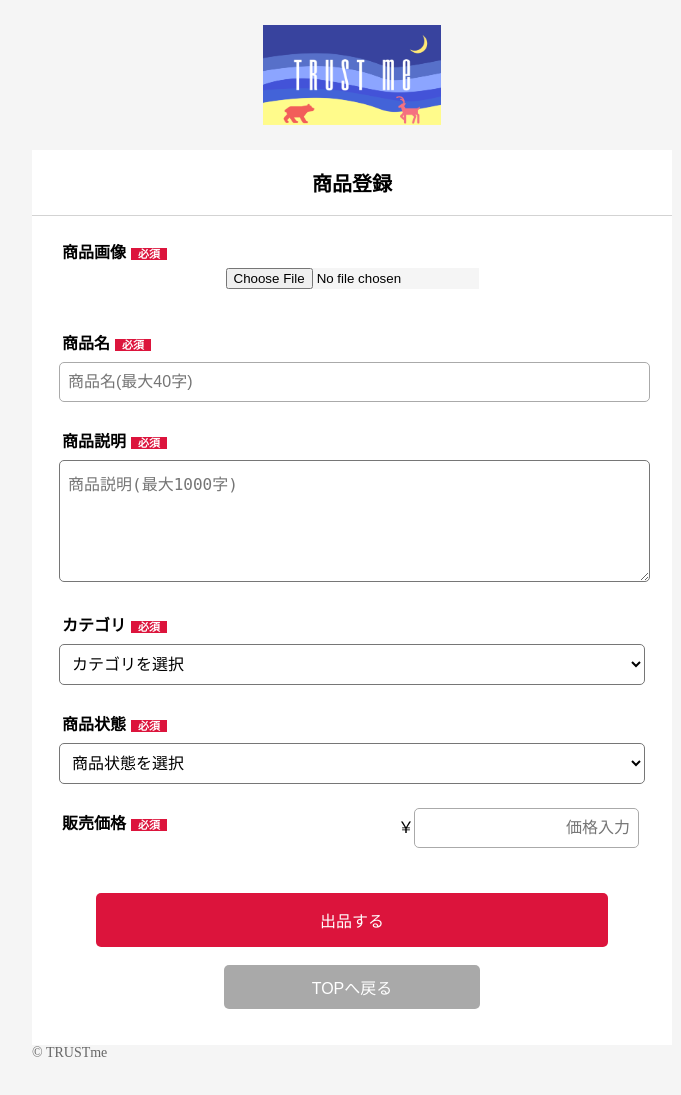
After one commit to hal-team2/freemarket, a PHP site: page /item_reg.html in a window 1280 px wide. The commit adds this page. Shown: the whole page, without its empty margins (288-969 px from the left). Run offline with PHP 8.4, Linux system fonts and the light colour scheme.

Commit message:
login and regist

```diff
--- /dev/null
+++ b/nakayam/css/item_reg.css
@@ -0,0 +1,148 @@
+@charset "utf-8";
+
+.header{
+	height: 150px;
+}
+
+.header img{
+	height: 100px;
+	margin-top: 25px;
+}
+
+.main{
+	width: 50%;
+}
+
+.font_b{
+	font-size: 20px;
+	font-weight: bold;
+}
+
+
+/********項目名****************/
+
+.sub{
+	text-align: left;
+	font-weight: bold;
+	font-size: 16px;
+	padding: 5px 30px;
+}
+
+.box{
+	text-align: left;
+	padding: 0px 15px;
+}
+
+
+/********必須マーク*************/
+
+.required{
+	background-color: #dc143c;
+	color: #fff;
+	font-size: 11px;
+	padding: 0px 7px;
+	margin-left: 5px;
+}
+
+/**********テキストボックス***********/
+
+.textbox{
+	width: 94%;
+	padding : 10px 8px;
+	margin: 3px 3px 3px 12px;
+	border-radius : 5px;
+	border-top: 1px solid #aaa;
+	border-left: 1px solid #aaa;
+	border-right: 1px solid #aaa;
+	border-bottom: 1px solid #aaa;
+	background-color: #fff;
+	font-size: 16px;
+}
+
+
+/********テキストエリア*************/
+
+textarea{
+	resize: vertical;
+	min-height: 40px;
+	width: 94%;
+	height: 100px;
+	padding : 10px 8px;
+	margin: 3px 3px 3px 12px;
+	border-radius : 5px;
+	background-color: #fff;
+	font-size: 16px;
+}
+
+
+/*******セレクト*****************/
+
+select{
+	width: 96%;
+	padding : 10px 8px;
+	margin: 3px 3px 3px 12px;
+	border-radius : 5px;
+	background-color: #fff;
+	font-size: 16px;
+}
+
+
+/******価格入力****************/
+
+.pricebox{
+	float: right;
+	text-align: right;
+}
+
+.pricebox input{
+	padding : 10px 8px;
+	margin: 3px 33px 3px 0px;
+	border-radius : 5px;
+	border-top: 1px solid #aaa;
+	border-left: 1px solid #aaa;
+	border-right: 1px solid #aaa;
+	border-bottom: 1px solid #aaa;
+	background-color: #fff;
+	font-size: 16px;
+	text-align: right;
+}
+
+
+/********ボタン装飾***************/
+
+.bt-design{
+	width: 80%;
+	padding : 15px;
+	border-radius: 5px;
+	background-color: crimson;
+	font-size: 16px;
+	color: #fff;
+
+	appearance: none;
+	outline: none;
+	border: none;
+	cursor: pointer;
+
+}
+
+.bt-design2{
+	width: 40%;
+	padding : 10px;
+	border-radius: 5px;
+	background-color: #a9a9a9;
+	font-size: 16px;
+	color: #fff;
+
+	appearance: none;
+	outline: none;
+	border: none;
+	cursor: pointer;
+}
+
+
+/*******fotter内テキスト***********/
+.content{
+		width: 50%;
+		margin-left: auto;
+		margin-right: auto;
+	}
--- /dev/null
+++ b/nakayam/css/main.css
@@ -0,0 +1,50 @@
+@charset "utf-8";
+
+*{
+	margin: 0;
+	padding: 0;
+	background-color:#f5f5f5;
+}
+
+.header{
+	background-color: #f5f5f5;
+	width: 100%;
+}
+
+.header p{
+	/*background-color: blue;*/
+	text-align: center;
+}
+
+.footer{
+	background-color: #f5f5f5;
+	width: 100%;
+	height: 50px;
+}
+
+.copyright p{
+	margin: 0;
+	color: #666666;
+	font-size: 14px;
+}
+
+
+.main{
+	background-color: #fff;
+	text-align: center;
+	margin: 0 auto;
+}
+
+.main p{
+	background-color: #fff;
+}
+
+.main a{
+	background-color:#fff;
+}
+
+.main hr{
+	background-color: lightgray;
+	height: 1px;
+	border: none;
+}
--- /dev/null
+++ b/nakayam/item_reg.html
@@ -0,0 +1,79 @@
+<!DOCTYPE html>
+<html lang="ja">
+<head>
+	<meta charset="utf-8">
+	<title>商品登録画面</title>
+	<meta name="description" content="サイトキャプションを入力">
+	<meta name="keywords" content="サイトキーワードを,で区切って入力">
+	<link rel="stylesheet" href="./css/main.css">
+	<link rel="stylesheet" href="./css/item_reg.css">
+</head>
+<body>
+	<div class="header">
+	<p><a href="#"><img src="./img/logo.png" alt="TRUSTME" class="logo"></a></p>
+	</div>
+<div class="main">
+  <br>
+  <p class="font_b">商品登録</p>
+  <br>
+  <hr>
+  <br>
+  <p class="sub">商品画像<span class="required">必須</span></p>
+  <p><input type="file" name="pic"></p>
+  <br>
+  <br>
+  <p class="sub">商品名<span class="required">必須</span></p>
+  <p class="box"><input type="text" name="name" class="textbox" placeholder="商品名(最大40字)"></p>
+  <br>
+  <p class="sub">商品説明<span class="required">必須</span></p>
+  <p class="box"><textarea name="content" placeholder="商品説明(最大1000字)"></textarea></p>
+  <br>
+  <p class="sub">カテゴリ<span class="required">必須</span></p>
+  <p class="box">
+    <select name="category">
+    <option value="">カテゴリを選択</option>
+    <option value="F">ファッション・アクセサリ－</option>
+    <option value="D">日用品・文具</option>
+    <option value="S">スポーツ用品</option>
+    <option value="B">ベビー用品</option>
+    <option value="I">インテリア・キッチン・ダイニング</option>
+    <option value="M">家電・オーディオ・モバイルグッズ</option>
+    <option value="C">コスメ・スキンケア</option>
+    <option value="P">書籍</option>
+    </select>
+  </p>
+  <br>
+  <p class="sub">商品状態<span class="required">必須</span></p>
+  <p class="box">
+    <select name="category">
+    <option value="">商品状態を選択</option>
+    <option value="0">新品・未使用</option>
+    <option value="1">未使用に近い</option>
+    <option value="2">目立った傷や汚れなし</option>
+    <option value="3">やや傷や汚れあり</option>
+    <option value="4">傷や汚れあり</option>
+    <option value="5">全体的に状態が悪い</option>
+    </select>
+  </p>
+  <br>
+  <p class="pricebox">￥<input type ="text" name="price" placeholder="価格入力"></p>
+  <p class="sub">販売価格<span class="required">必須</span></p>
+<br>
+<br>
+<br>
+<p><button type="submit" name="regist" class="bt-design">出品する</button></p>
+<br>
+<p><button type="submit" name="top" class="bt-design2">TOPへ戻る</button></p>
+<br>
+<br>
+</div>
+</div>
+<div class="footer">
+  <div class="content">
+    <div class="copyright">
+    <p>&copy; TRUSTme</p>
+    </div>
+  </div>
+</div>
+</body>
+</html>
--- a/TRUST ME/login.html
+++ b/nakayam/login.html
@@ -5,7 +5,8 @@
   <title>ログイン画面</title>
   <meta name="description" content="サイトキャプションを入力">
   <meta name="keywords" content="サイトキーワードを,で区切って入力">
-  <link rel="stylesheet" href="css.css">
+  <link rel="stylesheet" href="./css/main.css">
+  <link rel="stylesheet" href="./css/login.css">
 </head>
 <body>
 <div class="header">
@@ -14,7 +15,7 @@
 <div class="main">
     <br>
     <br>
-    <p><input type="text" name="id" class="textbox" placeholder="メールアドレス"></p>
+    <p><input type="text" name="mail" class="textbox" placeholder="メールアドレス"></p>
     <p><input type="password" name="pass" class="textbox" placeholder="パスワード"></p>
     <br>
     <p><button type="submit" name="login" class="bt-design">ログイン</button></p>
```
Also changed, not shown: TRUST ME/item_reg.html (deleted, +0 -64 lines), nakayam/css/login.css (renamed from TRUST ME/css.css, +11 -58 lines), nakayam/img/logo.png (renamed from TRUST ME/img/logo.png), nakayam/img/logo_sq.png (renamed from TRUST ME/img/logo_sq.png).
